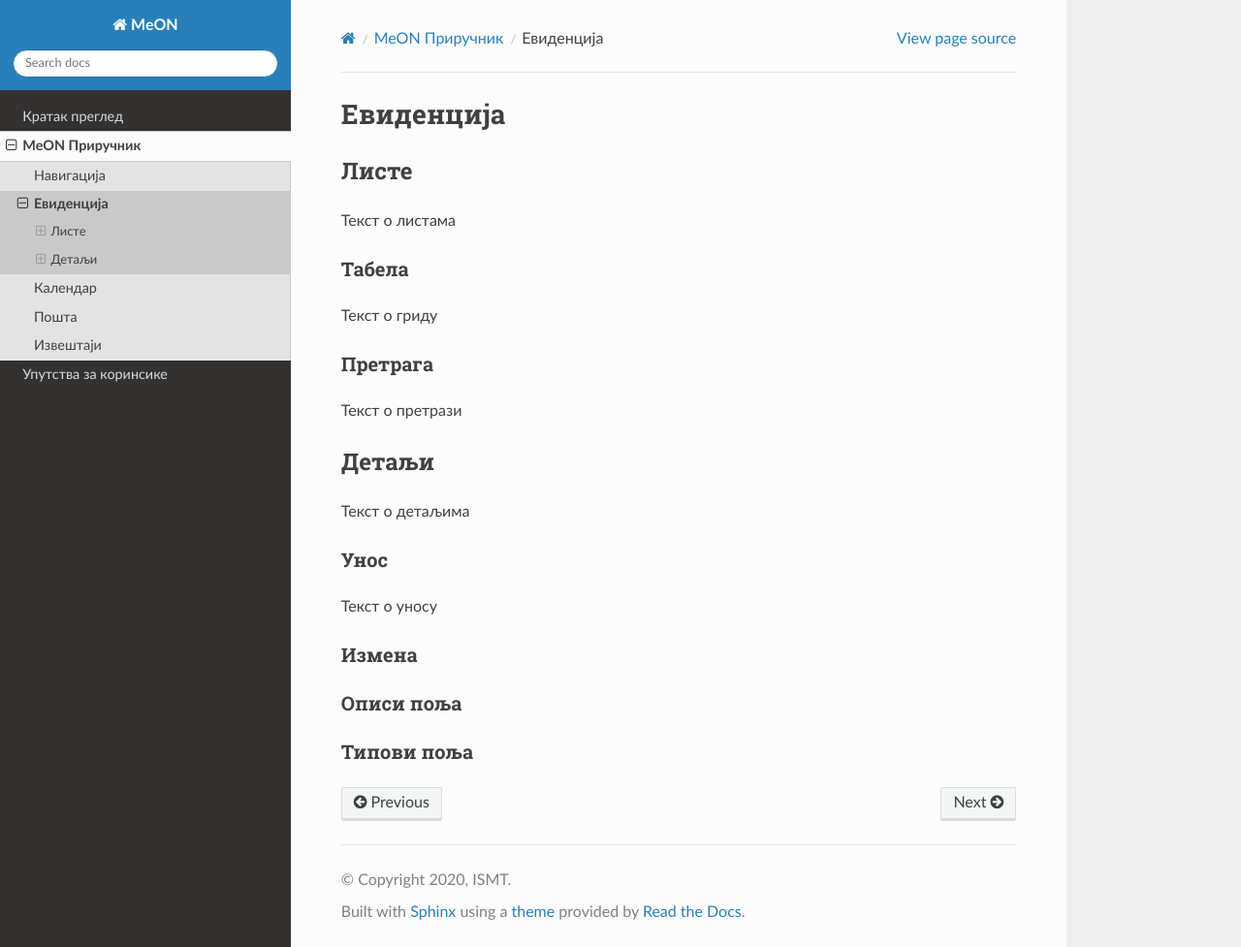
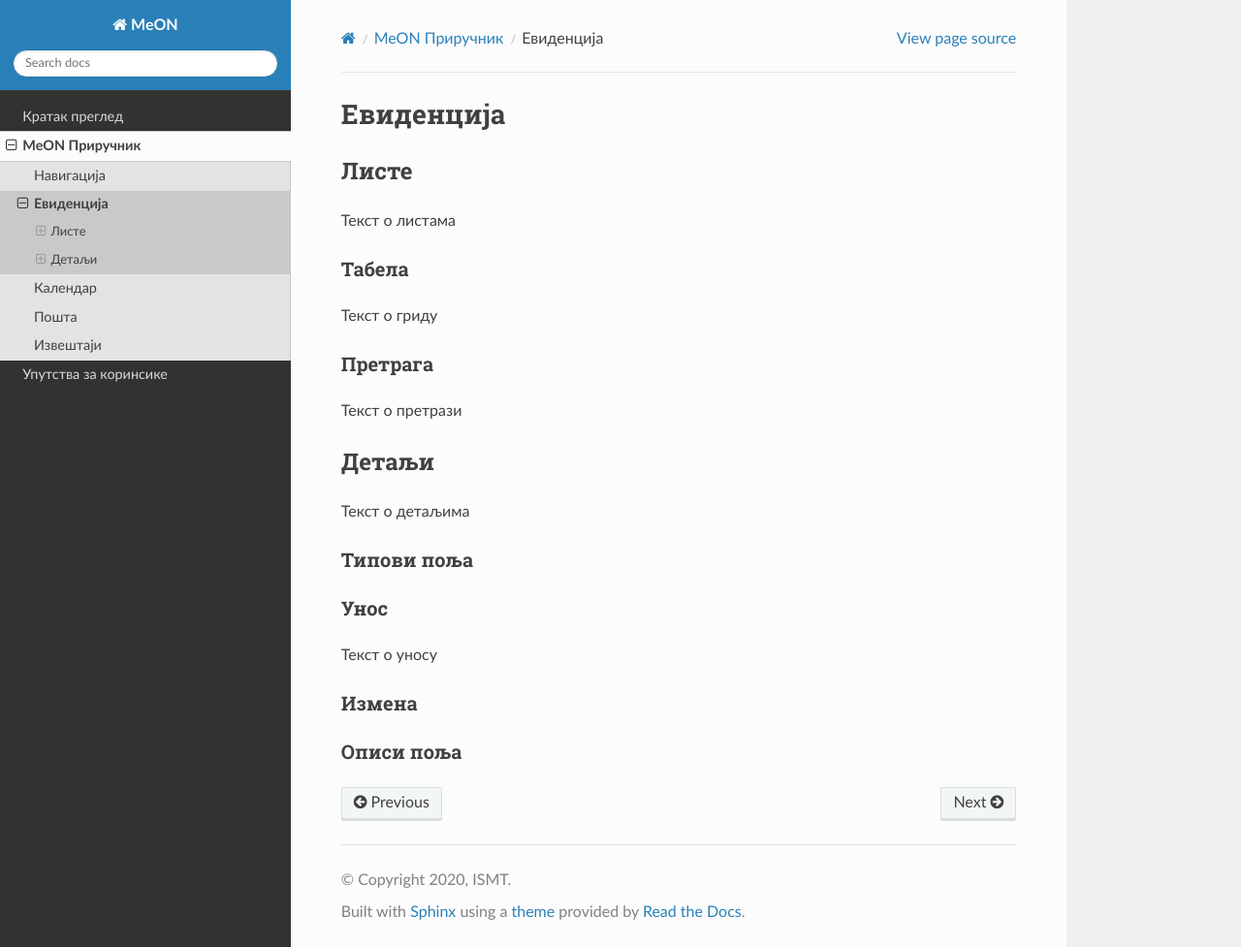
Before and after one commit to ismt-hub/MeON-Docs, a Sphinx documentation site: the page built from docs/prirucnik/evidencija.rst, in a window 1280 px wide and 977 px high. Shown: the whole window at 97% size. Built offline with Sphinx 7.4.7 and the Read the Docs theme 2.0.0, drawn with Linux system fonts in a browser that asks for light colours; some of the changed lines change nothing that is shown.

Commit message:
quick reorganization

```diff
--- a/docs/prirucnik/evidencija.rst
+++ b/docs/prirucnik/evidencija.rst
@@ -24,6 +24,9 @@
 
 Текст о детаљима
 
+Типови поља
+-----------
+
 Унос
 ----
 
@@ -32,9 +35,5 @@
 Измена
 ------
 
-
 Описи поља
 ----------
-
-Типови поља
------------
```
Also changed, not shown: 4 other files.
